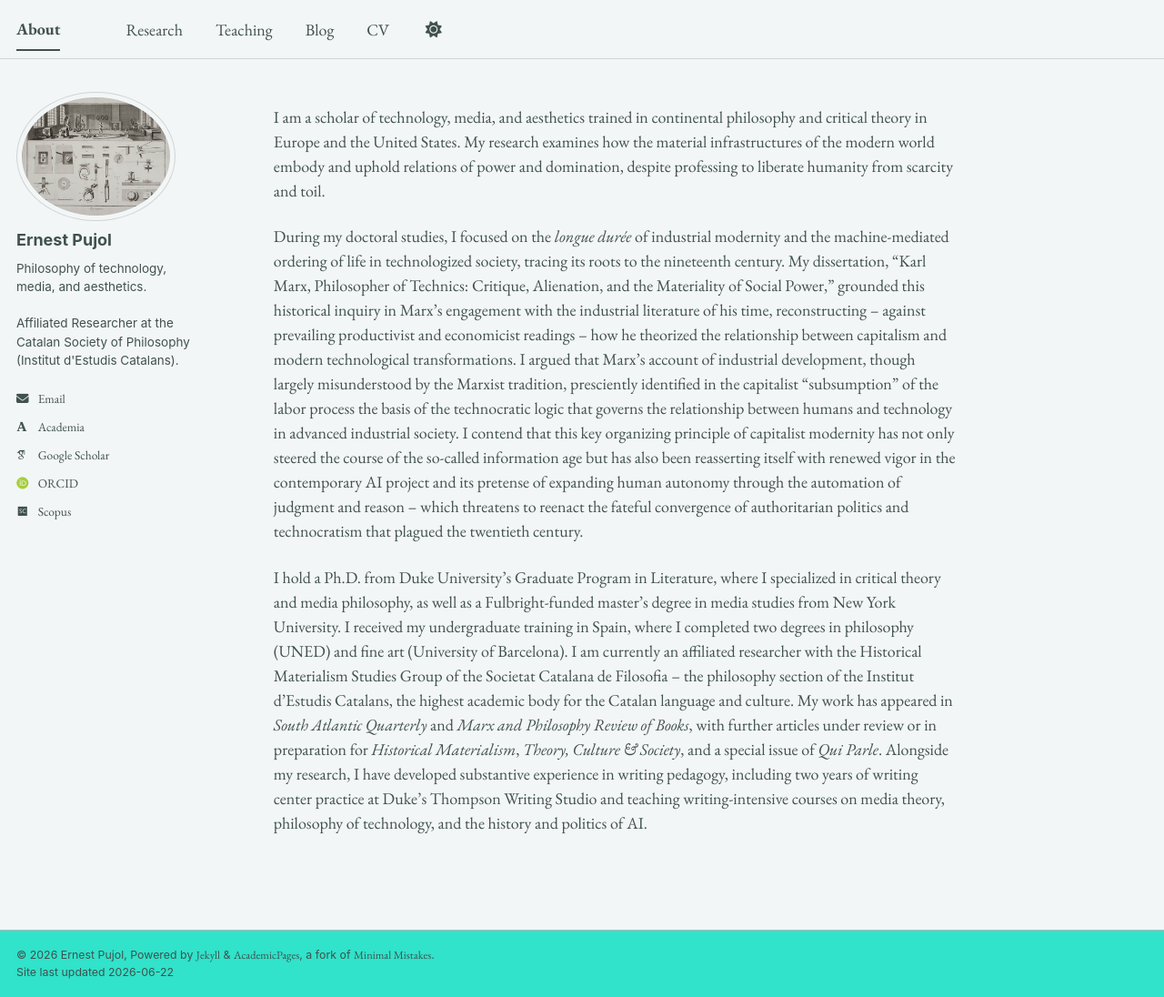
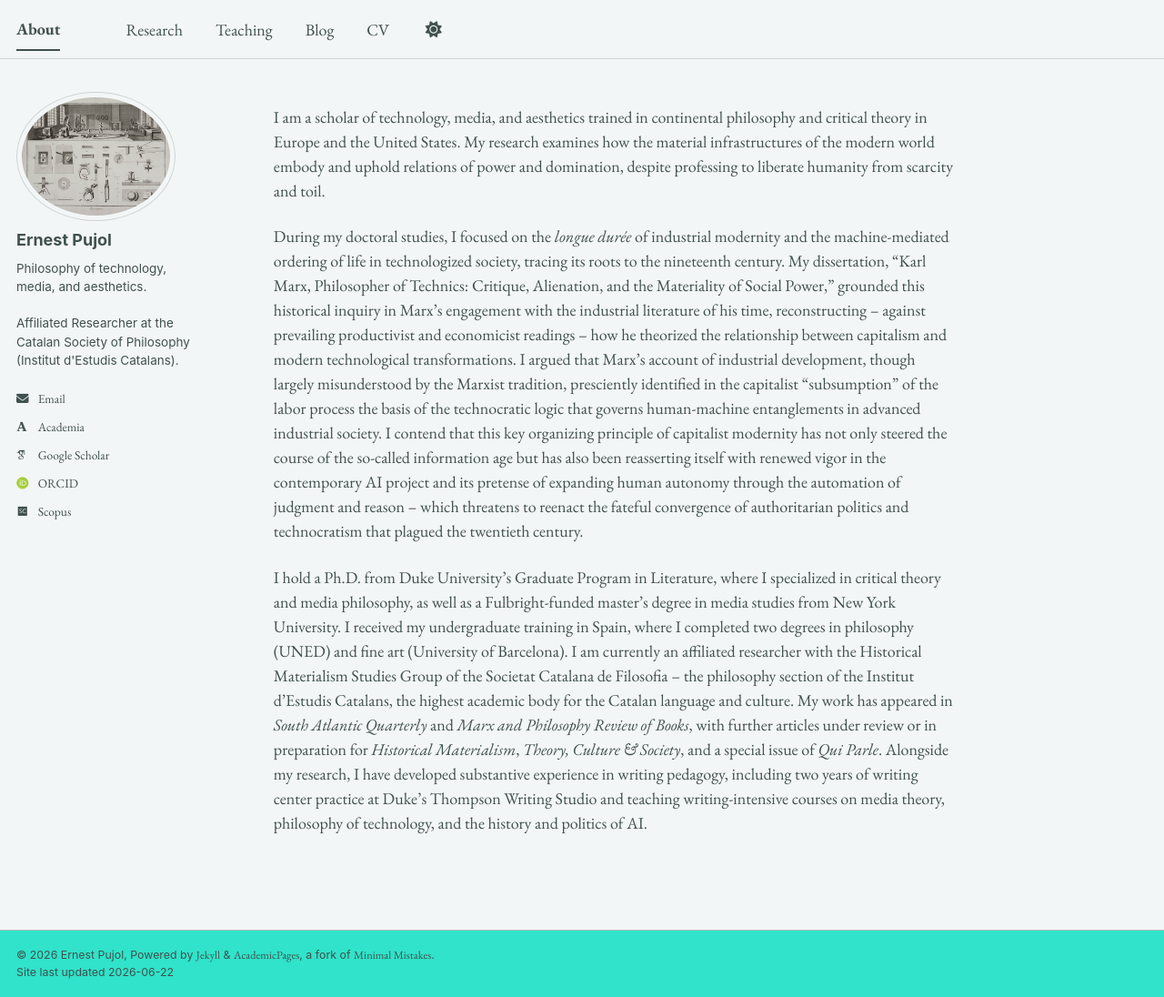
Before and after one commit to epujol90/epujol90.github.io, a Jekyll site: the page built from _pages/about.md, in a window 1280 px wide and 1096 px high. Shown: the whole window at 91% size. Built offline with Jekyll 4.4.1, drawn with Linux system fonts in a browser that asks for light colours; some web fonts are replaced; a script bundle is joined from its source files by our own code; library files that are not in the unit come from our copies.

Commit message:
Update about.md

```diff
--- a/_pages/about.md
+++ b/_pages/about.md
@@ -8,6 +8,6 @@ redirect_from:
 ---
 I am a scholar of technology, media, and aesthetics trained in continental philosophy and critical theory in Europe and the United States. My research examines how the material infrastructures of the modern world embody and uphold relations of power and domination, despite professing to liberate humanity from scarcity and toil.
 
-During my doctoral studies, I focused on the _longue durée_ of industrial modernity and the machine-mediated ordering of life in technologized society, tracing its roots to the nineteenth century. My dissertation, “Karl Marx, Philosopher of Technics: Critique, Alienation, and the Materiality of Social Power,” grounded this historical inquiry in Marx’s engagement with the industrial literature of his time, reconstructing -- against prevailing productivist and economicist readings -- how he theorized the relationship between capitalism and modern technological transformations. I argued that Marx’s account of industrial development, though largely misunderstood by the Marxist tradition, presciently identified in the capitalist "subsumption" of the labor process the basis of the technocratic logic that governs the relationship between humans and technology in advanced industrial society. I contend that this key organizing principle of capitalist modernity has not only steered the course of the so-called information age but has also been reasserting itself with renewed vigor in the contemporary AI project and its pretense of expanding human autonomy through the automation of judgment and reason -- which threatens to reenact the fateful convergence of authoritarian politics and technocratism that plagued the twentieth century.
+During my doctoral studies, I focused on the _longue durée_ of industrial modernity and the machine-mediated ordering of life in technologized society, tracing its roots to the nineteenth century. My dissertation, “Karl Marx, Philosopher of Technics: Critique, Alienation, and the Materiality of Social Power,” grounded this historical inquiry in Marx’s engagement with the industrial literature of his time, reconstructing -- against prevailing productivist and economicist readings -- how he theorized the relationship between capitalism and modern technological transformations. I argued that Marx’s account of industrial development, though largely misunderstood by the Marxist tradition, presciently identified in the capitalist "subsumption" of the labor process the basis of the technocratic logic that governs human-machine entanglements in advanced industrial society. I contend that this key organizing principle of capitalist modernity has not only steered the course of the so-called information age but has also been reasserting itself with renewed vigor in the contemporary AI project and its pretense of expanding human autonomy through the automation of judgment and reason -- which threatens to reenact the fateful convergence of authoritarian politics and technocratism that plagued the twentieth century.
 
 I hold a Ph.D. from Duke University’s Graduate Program in Literature, where I specialized in critical theory and media philosophy, as well as a Fulbright-funded master’s degree in media studies from New York University. I received my undergraduate training in Spain, where I completed two degrees in philosophy (UNED) and fine art (University of Barcelona). I am currently an affiliated researcher with the Historical Materialism Studies Group of the Societat Catalana de Filosofia -- the philosophy section of the Institut d’Estudis Catalans, the highest academic body for the Catalan language and culture. My work has appeared in _South Atlantic Quarterly_ and _Marx and Philosophy Review of Books_, with further articles under review or in preparation for _Historical Materialism_, _Theory, Culture & Society_, and a special issue of _Qui Parle_. Alongside my research, I have developed substantive experience in writing pedagogy, including two years of writing center practice at Duke’s Thompson Writing Studio and teaching writing-intensive courses on media theory, philosophy of technology, and the history and politics of AI.
```
